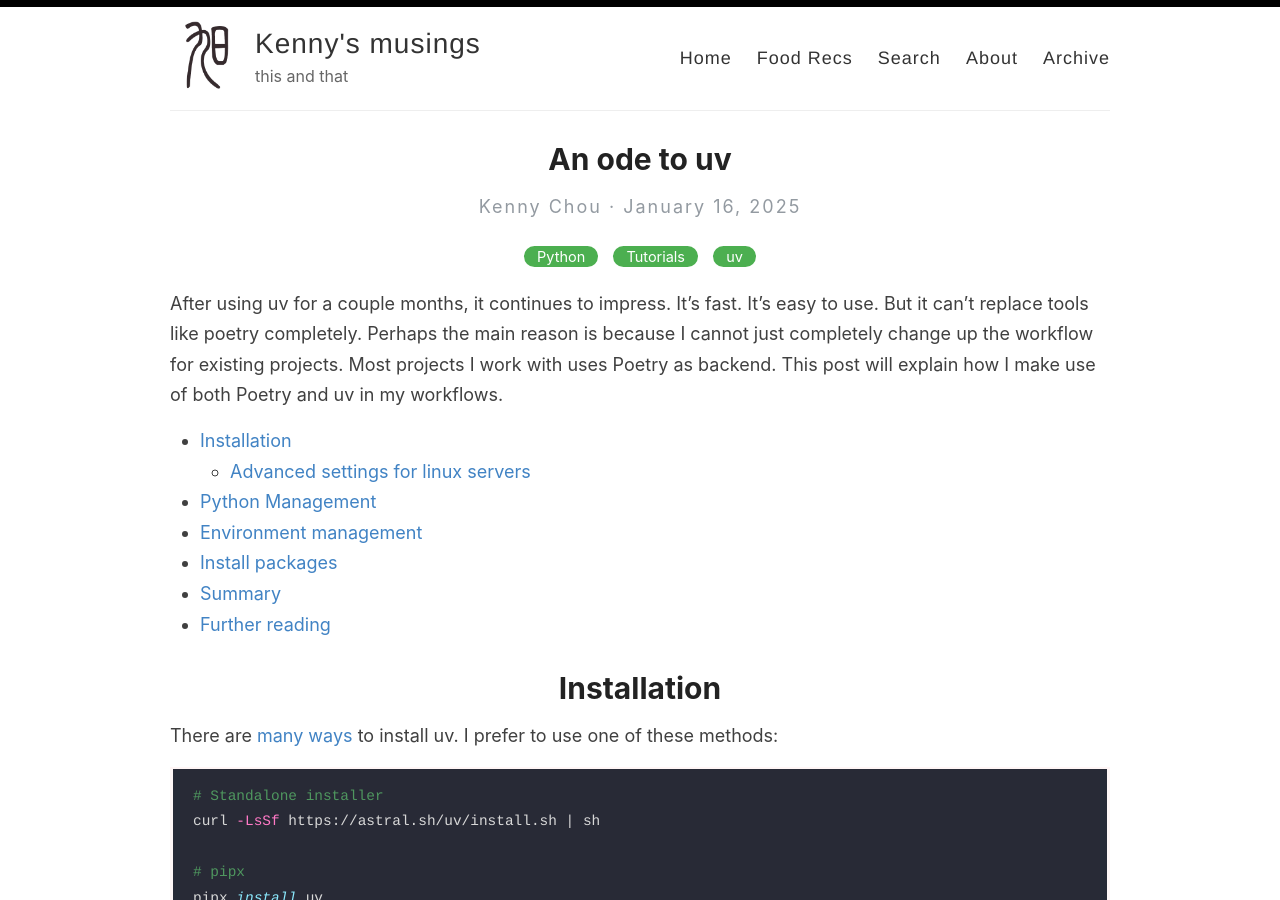
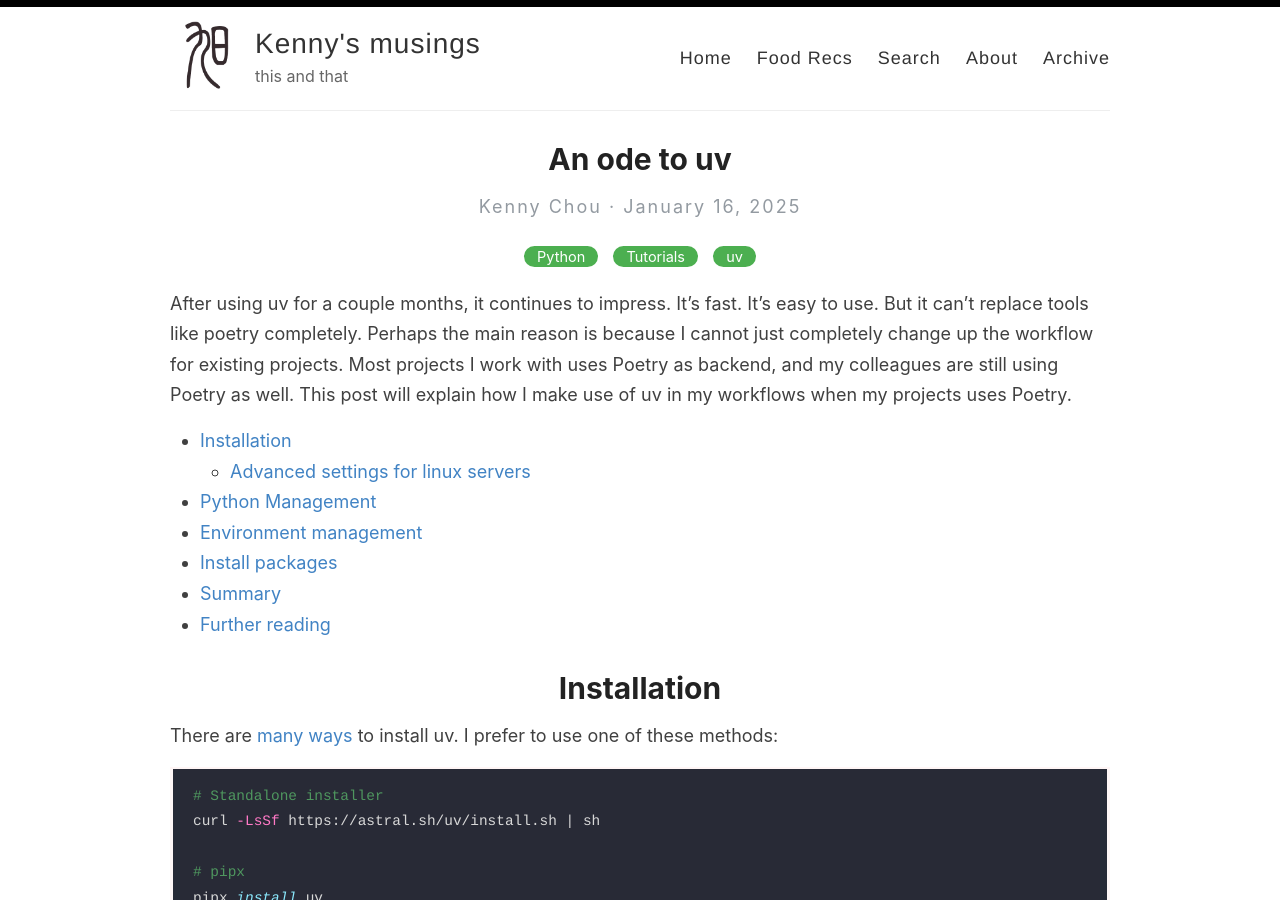
Before and after one commit to kfchou/kfchou.github.io, a Jekyll site: the page built from _posts/2025-1-16-ode-to-uv.md, in a window 1280 px wide and 900 px high. Built offline with Jekyll 4.4.1, drawn with Linux system fonts in a browser that asks for light colours; comment, search, counter and statistics services are not loaded; some of the changed text lies outside the part shown.

Commit message:
update uv post

```diff
--- a/_posts/2025-1-16-ode-to-uv.md
+++ b/_posts/2025-1-16-ode-to-uv.md
@@ -3,7 +3,7 @@
 title:  An ode to uv
 categories: [Python, Tutorials, uv]
 ---
-After using uv for a couple months, it continues to impress. It's fast. It's easy to use. But it can't replace tools like poetry completely. Perhaps the main reason is because I cannot just completely change up the workflow for existing projects. Most projects I work with uses Poetry as backend. This post will explain how I make use of both Poetry and uv in my workflows.
+After using uv for a couple months, it continues to impress. It's fast. It's easy to use. But it can't replace tools like poetry completely. Perhaps the main reason is because I cannot just completely change up the workflow for existing projects. Most projects I work with uses Poetry as backend, and my colleagues are still using Poetry as well. This post will explain how I make use of uv in my workflows when my projects uses Poetry.
 
 - [Installation](#installation)
   - [Advanced settings for linux servers](#advanced-settings-for-linux-servers)
@@ -88,8 +88,12 @@
 * Running tests with [nox/tox](2024-11-09-pytest-nox-uv.md). In these situations, packages are installed in fresh environments, which are destroyed after the test finishes.
 * During CI workflows -- see [Using uv in Github Actions](https://docs.astral.sh/uv/guides/integration/github/). Use uv to install both Python and your requirements!
 
+Update: May 2025
+
+If your projects have been configured for Poetry versions 2.x and higher and your dependencies are specified in the [project] table of your `pyproject.toml`, then you can directly call  `uv sync` to install your dependencies.
+
 # Summary
-These are by no means the full extent of uv's capabilities. It replaces `pipx`. It can manage entire projects, build and publish packages. I haven't yet used uv for these tasks, but I'll update this post once I do.
+These are by no means the full extent of uv's capabilities. It replaces `pipx`. It handles monorepos much better than Poetry via workspaces. It can manage entire projects, build and publish packages. I haven't yet used uv for these tasks, but I'll update this post once I do.
 
 # Further reading
 * [using uv with nox](_posts/2024-11-09-pytest-nox-uv.md)
```
